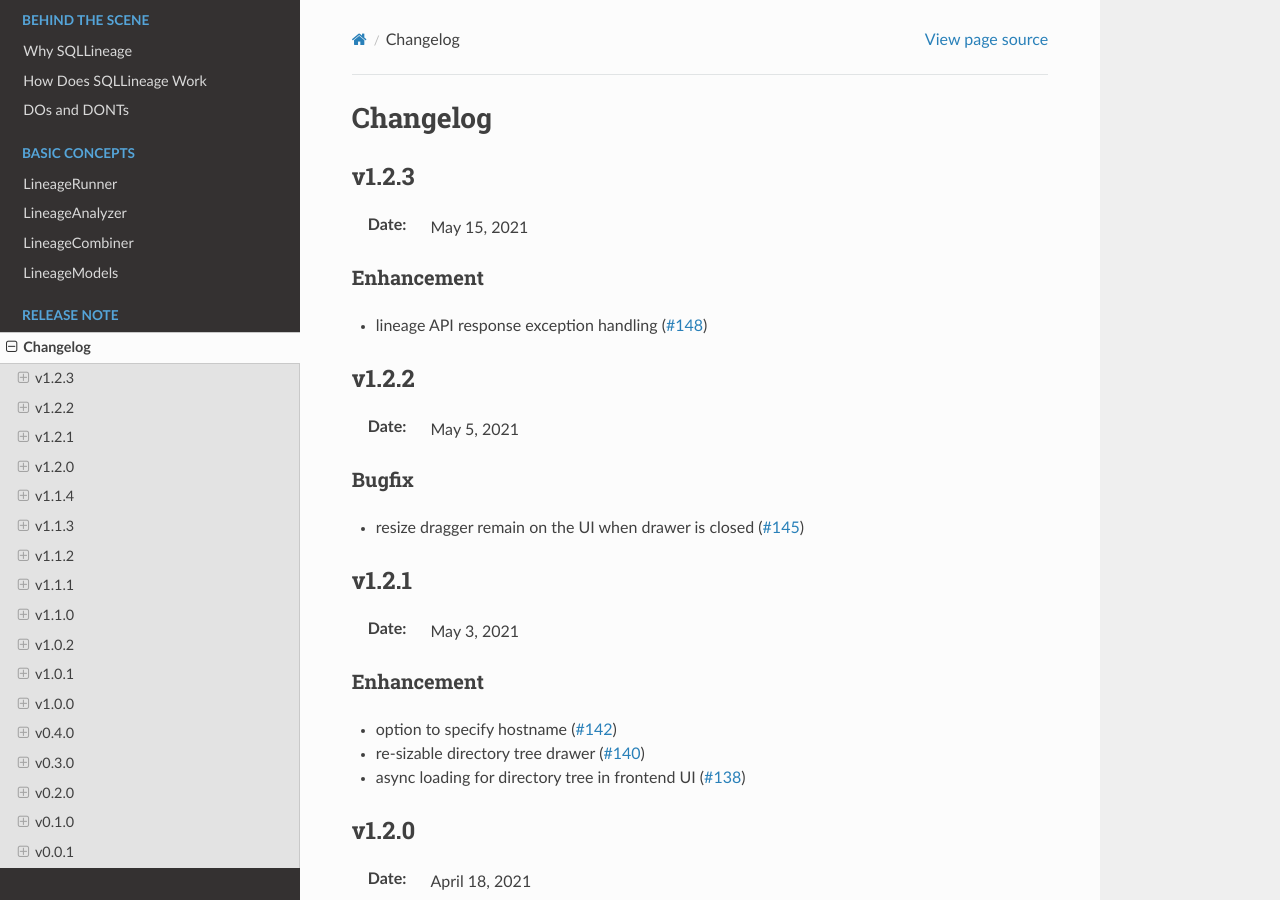
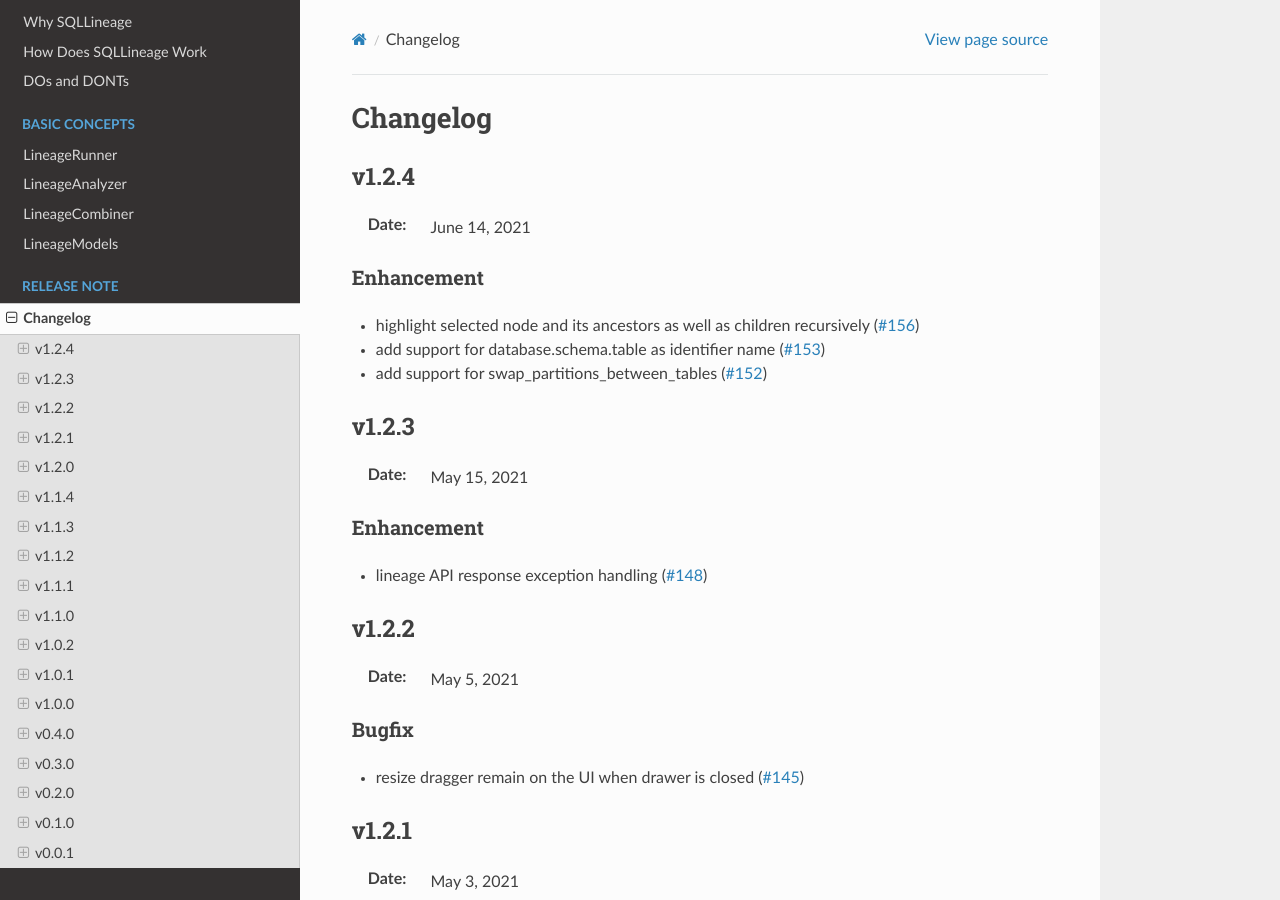
Before and after one commit to reata/sqllineage, a Sphinx documentation site: the page built from docs/release_note/changelog.rst, in a window 1280 px wide and 900 px high. Built offline with Sphinx 7.4.7 and the Read the Docs theme 2.0.0, drawn with Linux system fonts in a browser that asks for light colours.

Commit message:
chore: bump version to 1.2.4

```diff
--- a/docs/release_note/changelog.rst
+++ b/docs/release_note/changelog.rst
@@ -1,6 +1,16 @@
 *********
 Changelog
 *********
+
+v1.2.4
+======
+:Date: June 14, 2021
+
+Enhancement
+-------------
+* highlight selected node and its ancestors as well as children recursively  (`#156 <https://github.com/reata/sqllineage/issues/156>`_)
+* add support for database.schema.table as identifier name  (`#153 <https://github.com/reata/sqllineage/issues/153>`_)
+* add support for swap_partitions_between_tables  (`#152 <https://github.com/reata/sqllineage/issues/152>`_)
 
 v1.2.3
 ======
--- a/sqllineage/__init__.py
+++ b/sqllineage/__init__.py
@@ -2,7 +2,7 @@
 import os
 
 NAME = "sqllineage"
-VERSION = "1.2.3"
+VERSION = "1.2.4"
 DEFAULT_LOGGING = {
     "version": 1,
     "disable_existing_loggers": False,
```
Also changed, not shown: 2 other files.
